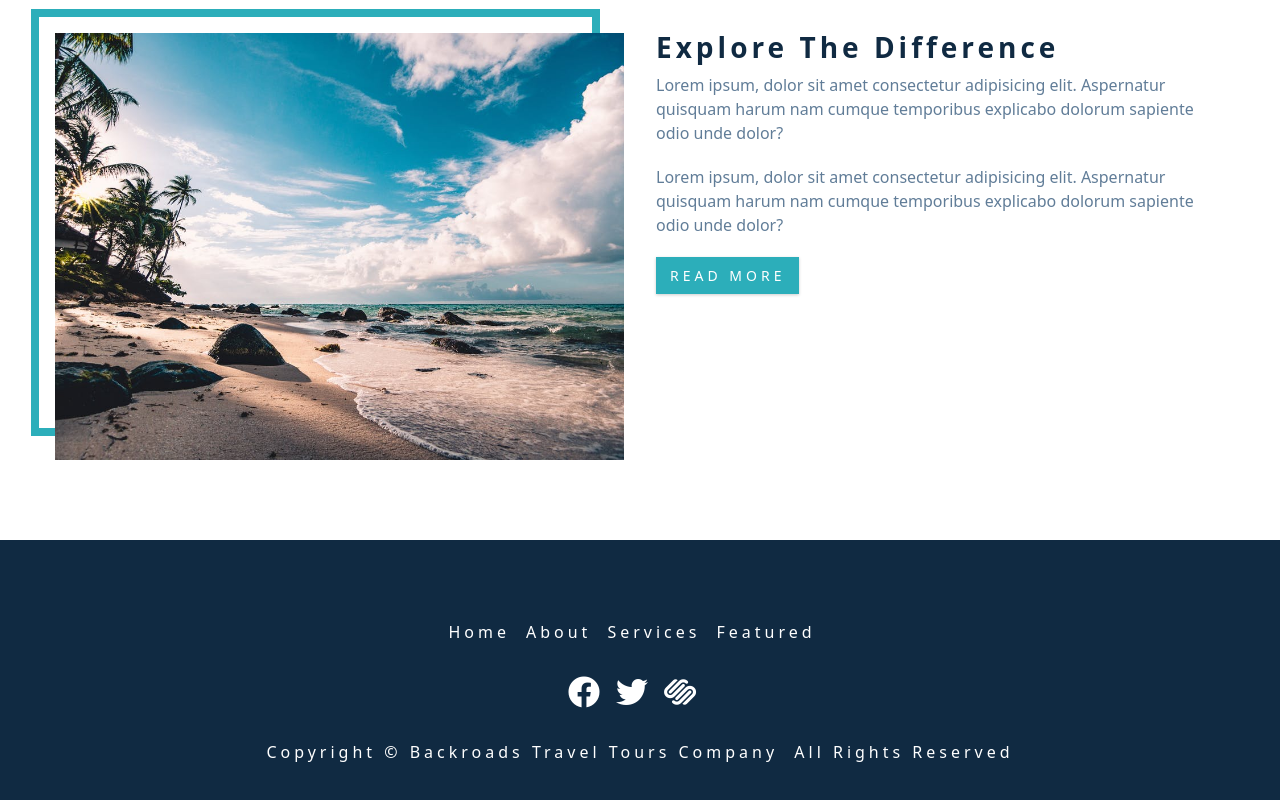
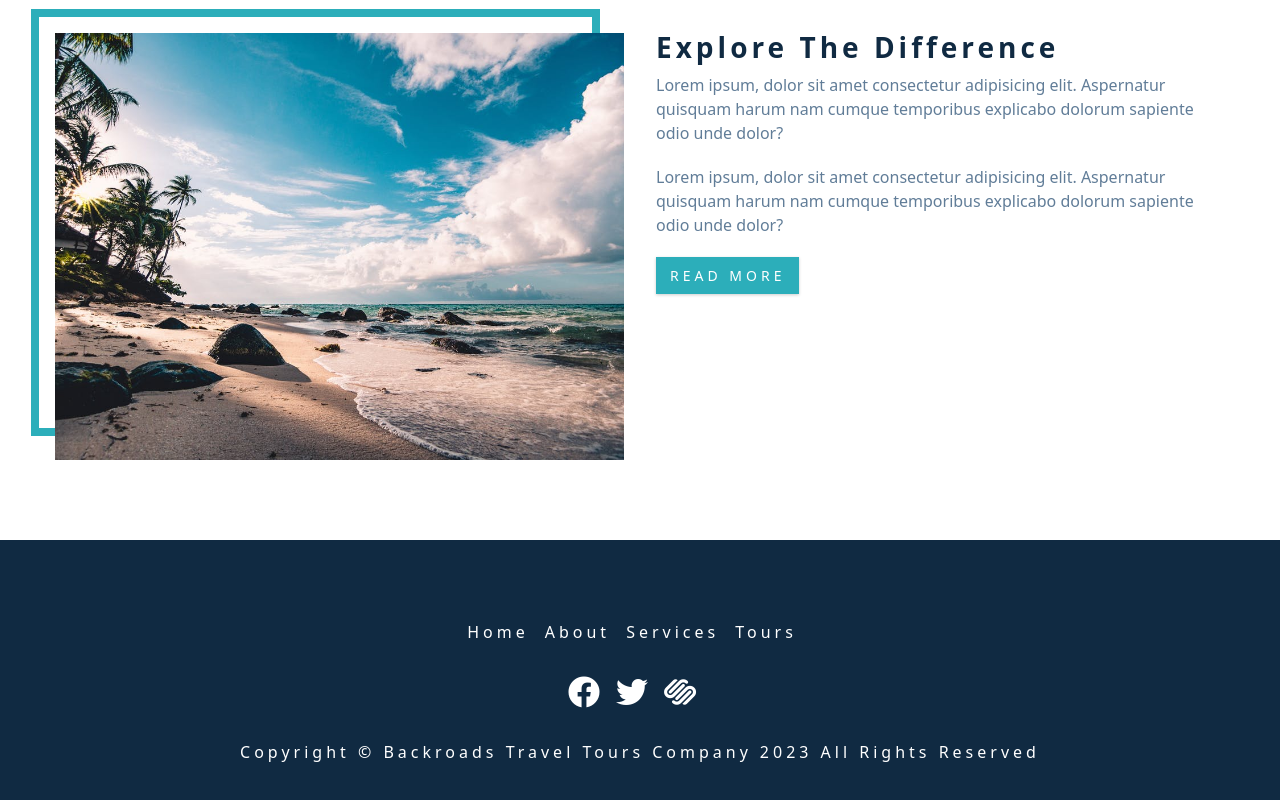
Before and after one commit to joneshshrestha/React-Projects, a React (Create React App) app in the folder backroads-app/: page / in a window 1280 px wide. Shown: the part 2579-3379 px from the top of the page. Built offline with nearby package versions, Linux system fonts and the light colour scheme.

Commit message:
update foooter

```diff
--- a/backroads-app/src/components/Footer.js
+++ b/backroads-app/src/components/Footer.js
@@ -1,60 +1,40 @@
-function footer() {
+import { pageLinks, socialLinks } from '../data'
+
+const footer = () => {
   return (
-    <footer className="section footer">
-      <ul className="footer-links">
-        <li>
-          <a href="#home" className="footer-link">
-            home
-          </a>
-        </li>
-        <li>
-          <a href="#about" className="footer-link">
-            about
-          </a>
-        </li>
-        <li>
-          <a href="#services" className="footer-link">
-            services
-          </a>
-        </li>
-        <li>
-          <a href="#featured" className="footer-link">
-            featured
-          </a>
-        </li>
+    <footer className='section footer'>
+      <ul className='footer-links'>
+        {pageLinks.map((link) => {
+          const { id, href, text } = link
+          return (
+            <li key={id}>
+              <a href={href} className='footer-link'>
+                {text}
+              </a>
+            </li>
+          )
+        })}
       </ul>
-      <ul className="footer-icons">
-        <li>
-          <a
-            href="https://www.twitter.com"
-            target="_blank"
-            className="footer-icon"
-          >
-            <i className="fab fa-facebook"></i>
-          </a>
-        </li>
-        <li>
-          <a
-            href="https://www.twitter.com"
-            target="_blank"
-            className="footer-icon"
-          >
-            <i className="fab fa-twitter"></i>
-          </a>
-        </li>
-        <li>
-          <a
-            href="https://www.twitter.com"
-            target="_blank"
-            className="footer-icon"
-          >
-            <i className="fab fa-squarespace"></i>
-          </a>
-        </li>
+      <ul className='footer-icons'>
+        {socialLinks.map((link) => {
+          const { id, href, icon } = link
+          return (
+            <li key={id}>
+              <a
+                href={href}
+                target='_blank'
+                className='footer-icon'
+                rel='noreferrer'
+              >
+                <i className={icon}></i>
+              </a>
+            </li>
+          )
+        })}
       </ul>
-      <p className="copyright">
+      <p className='copyright'>
         copyright &copy; Backroads travel tours company
-        <span id="date"></span> all rights reserved
+        <span id='date'>{new Date().getFullYear()}</span> all rights reserved
       </p>
     </footer>
   )
```
